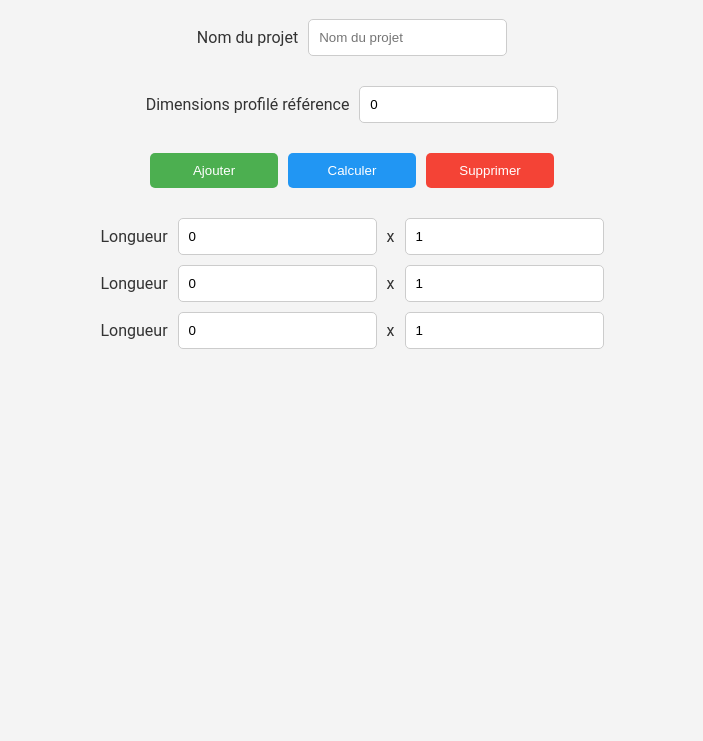
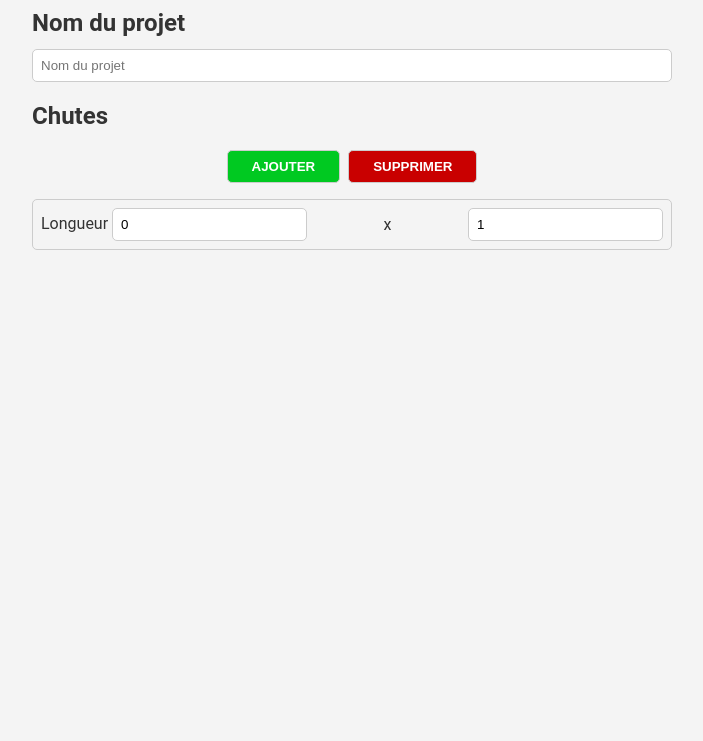
Before and after one commit to ImmerAlex/decoupe_optimise, a plain HTML site: page index.html in a window 1280 px wide. Shown: the part 59-800 px from the top of the page, without its empty margins (288-991 px from the left). Drawn offline with Linux system fonts and the light colour scheme.

Commit message:
ajout du support pour pouvoir prendre en compte les chute de Profile

```diff
--- a/index.html
+++ b/index.html
@@ -1,60 +1,99 @@
 <!DOCTYPE html>
 <html lang="en">
 	<head>
-    <meta charset="UTF-8">
-    <link href="public/css/reset.css" rel="stylesheet">
-    <link href="public/css/style.css" rel="stylesheet">
-    <title>Découpage opti</title>
+		<meta charset="UTF-8" />
+		<link href="public/css/reset.css" rel="stylesheet" />
+		<link href="public/css/styles.css" rel="stylesheet" />
+		<title>Découpage optimisée</title>
 	</head>
 	<body>
+		<h1>Découpage optimisée</h1>
 
-<h1>Découpe optimisée</h1>
+		<div class="container">
+			<div class="container-input container-input-project">
+                <h2>
+                    <label for="project-name">Nom du projet</label>
+                </h2>
+				<input id="project-name" type="text" placeholder="Nom du projet" />
+			</div>
+
+			<div id="container-chute">
+                <h2>Chutes</h2>
 
 				<div class="container-input">
-    <label for="project-name">Nom du projet</label>
-    <input id="project-name" type="text" placeholder="Nom du projet">
+					<button class="add-btn" id="add-chute">Ajouter</button>
+					<!-- <button class="calc-btn">Calculer</button> -->
+					<button class="suppr-btn" id="suppr-chute">Supprimer</button>
 				</div>
 
+				<div id="content-chutes" data-prototype='<div class="chute">
+						<div>
+							<label for="chute[__name__]">Longueur</label>
+							<input id="chute[__name__]" min="0" type="number" value="0" />
+						</div>
+						<p>x</p>
+						<div>
+							<label for="multChute[__name__]">
+								<input id="multChute[__name__]" min="1" type="number" value="1" />
+							</label>
+						</div>
+					</div>'>
 
-<div class="container-input">
-    <label for="base-size">Dimensions profilé référence</label>
-    <input id="base-size" type="number" value="0">
+					<div class="chute">
+						<div>
+							<label for="chute[0]">Longueur</label>
+							<input id="chute[0]" min="0" type="number" value="0" />
+						</div>
+						<p>x</p>
+						<div>
+							<label for="multChute[0]">
+								<input id="multChute[0]" min="1" type="number" value="1" />
+							</label>
+						</div>
+					</div>
+				</div>
+			</div>
 		</div>
 
-<div class="container-input">
-    <button id="add-size-btn">Ajouter</button>
-    <button id="calc-btn">Calculer</button>
-    <button id="delete-btn">Supprimer</button>
+		<!-- <div class="container-input">
+    <label for="base-size">Dimensions profilé référence</label>
+    <input id="base-size" type="number" value="0" />
+  </div> -->
+
+		<!-- <div class="container-input">
+			<button class="add-btn">Ajouter</button>
+			<button class="calc-btn">Calculer</button>
+			<button class="suppr-btn">Supprimer</button>
 		</div>
 
 		<div id="container">
 			<div class="container-input">
 				<label for="size1">Longueur</label>
-        <input id="size1" min="0" type="number" value="0">
+				<input id="size1" min="0" type="number" value="0" />
 				<p>x</p>
 				<label for="mult1">
-            <input id="mult1" min="1" type="number" value="1">
+					<input id="mult1" min="1" type="number" value="1" />
 				</label>
 			</div>
 
 			<div class="container-input">
 				<label for="size2">Longueur</label>
-        <input id="size2" min="0" type="number" value="0">
+				<input id="size2" min="0" type="number" value="0" />
 				<p>x</p>
 				<label for="mult2">
-            <input id="mult2" min="1" type="number" value="1">
+					<input id="mult2" min="1" type="number" value="1" />
 				</label>
 			</div>
 
 			<div class="container-input">
 				<label for="size3">Longueur</label>
-        <input id="size3" min="0" type="number" value="0">
+				<input id="size3" min="0" type="number" value="0" />
 				<p>x</p>
 				<label for="mult3">
-            <input id="mult3" min="1" type="number" value="1">
+					<input id="mult3" min="1" type="number" value="1" />
 				</label>
 			</div>
-</div>
+		</div> -->
 
 		<script type="module" src="./public/javaScript/Controller.js"></script>
 	</body>
--- /dev/null
+++ b/public/css/styles.css
@@ -0,0 +1,103 @@
+body {
+	display: flex;
+	flex-direction: column;
+	align-items: center;
+	gap: 1rem;
+}
+
+.container {
+	display: flex;
+	flex-direction: column;
+	align-items: center;
+	gap: 1rem;
+	width: 100%;
+	max-width: 50%;
+    margin: 0 0 20px 0;
+}
+
+.container-input {
+	gap: 0.5rem;
+	width: 100%;
+
+	input {
+		padding: 0.5rem;
+		border: 1px solid #ccc;
+		border-radius: 5px;
+	}
+
+	button {
+		padding: 0.5rem 1.5rem;
+		border: 1px solid #ccc;
+		border-radius: 5px;
+		background-color: #f0f0f0;
+		text-transform: uppercase;
+		font-weight: bold;
+		color: #fff;
+		cursor: pointer;
+
+		&.add-btn {
+			background-color: rgb(0, 201, 33);
+		}
+
+		&.suppr-btn {
+			background-color: rgb(201, 0, 0);
+		}
+
+		&.calc-btn {
+			background-color: rgb(0, 124, 207);
+		}
+	}
+}
+
+.container-input-project {
+	display: flex;
+	flex-direction: column;
+}
+
+#container-chute {
+	display: flex;
+	flex-direction: column;
+	gap: 1rem;
+	width: 100%;
+
+	.container-input {
+		display: flex;
+		justify-content: center;
+		gap: 0.5rem;
+	}
+
+	#content-chutes {
+		display: flex;
+		flex-direction: column;
+		gap: 0.5rem;
+		width: 100%;
+
+		.chute {
+			display: flex;
+			justify-content: space-between;
+            align-items: center;
+			gap: 1rem;
+			padding: 0.5rem;
+			border: 1px solid #ccc;
+			border-radius: 5px;
+
+			input {
+				padding: 0.5rem;
+				border: 1px solid #ccc;
+				border-radius: 5px;
+			}
+
+            @media (max-width: 1100px) {
+                div,
+                div input {
+                    width: 100%;
+
+                }
+
+                flex-direction: column;
+                align-items: center;
+                gap: .5rem;
+            }
+		}
+	}
+}
--- a/public/javaScript/Controller.js
+++ b/public/javaScript/Controller.js
@@ -1,14 +1,17 @@
 import ChuteController from "./controller/ChuteController.js";
 import ProfileController from "./controller/ProfileController.js";
+import ProfileStore from "./store/ProfileStore.js";
 class Controller {
     constructor(chuteController, profileController) {
         this.chuteController = chuteController;
         this.profileController = profileController;
     }
     run() {
-        console.log('Controller run');
+        this.chuteController.addToChuteList();
+        console.log(ProfileStore.getProfile());
     }
 }
-const controller = new Controller(new ChuteController(), new ProfileController());
-const calc_btn = document.getElementById('calc-btn');
-calc_btn === null || calc_btn === void 0 ? void 0 : calc_btn.addEventListener('click', controller.run);
+document.addEventListener("DOMContentLoaded", () => {
+    const controller = new Controller(new ChuteController(), new ProfileController());
+    controller.run();
+});
--- a/public/javaScript/controller/ChuteController.js
+++ b/public/javaScript/controller/ChuteController.js
@@ -1,7 +1,41 @@
+import Profile from "../data/Profile.js";
+import ChuteStore from "../store/ProfileStore.js";
 export default class ChuteController {
     constructor() {
+        this.content = document.getElementById("content-chutes");
+        this.addChuteElement = document.getElementById("add-chute");
+        this.supprChuteElement = document.getElementById("suppr-chute");
+        this.setEventListener();
     }
-    get() {
-        return [];
+    setEventListener() {
+        this.addChuteElement.addEventListener("click", this.addChute.bind(this));
+        this.supprChuteElement.addEventListener("click", this.supprChute.bind(this));
+    }
+    /**
+     * Add a chute view to the container from data-prototype
+     */
+    addChute() {
+        const prototype = this.content.getAttribute("data-prototype");
+        const index = this.content.childNodes.length + 1;
+        const newForm = prototype === null || prototype === void 0 ? void 0 : prototype.replace(/__name__/g, index.toString());
+        this.content.insertAdjacentHTML("beforeend", newForm ? newForm : "");
+    }
+    supprChute() {
+        const lastChute = this.content.lastElementChild;
+        if (lastChute) {
+            this.content.removeChild(lastChute);
+        }
+    }
+    addToChuteList() {
+        const chutes = document.querySelectorAll("#content-chutes .chute");
+        chutes.forEach((chute, index) => {
+            const lengthInput = chute.querySelector(`#chute\\[${index}\\]`);
+            const multiplierInput = chute.querySelector(`#multChute\\[${index}\\]`);
+            const length = Number.parseInt(lengthInput.value);
+            const multiplier = Number.parseInt(multiplierInput.value);
+            if (length <= 0 || multiplier <= 0)
+                return;
+            ChuteStore.addProfile(new Profile(length, multiplier, 10, "chute"));
+        });
     }
 }
--- a/public/javaScript/controller/ProfileController.js
+++ b/public/javaScript/controller/ProfileController.js
@@ -1,5 +1,7 @@
 export default class ProfileController {
     constructor() {
-        console.log('ProfileController constructor');
+    }
+    get() {
+        return [];
     }
 }
--- /dev/null
+++ b/public/javaScript/store/ProfileStore.js
@@ -0,0 +1,11 @@
+export default class ProfileStore {
+    static addProfile(profile) {
+        if (!(this.profileList.includes(profile))) {
+            this.profileList.push(profile);
+        }
+    }
+    static getProfile() {
+        return this.profileList;
+    }
+}
+ProfileStore.profileList = [];
```
Also changed, not shown: 3 other files. Lines whose indentation alone changed are shown as unchanged.
